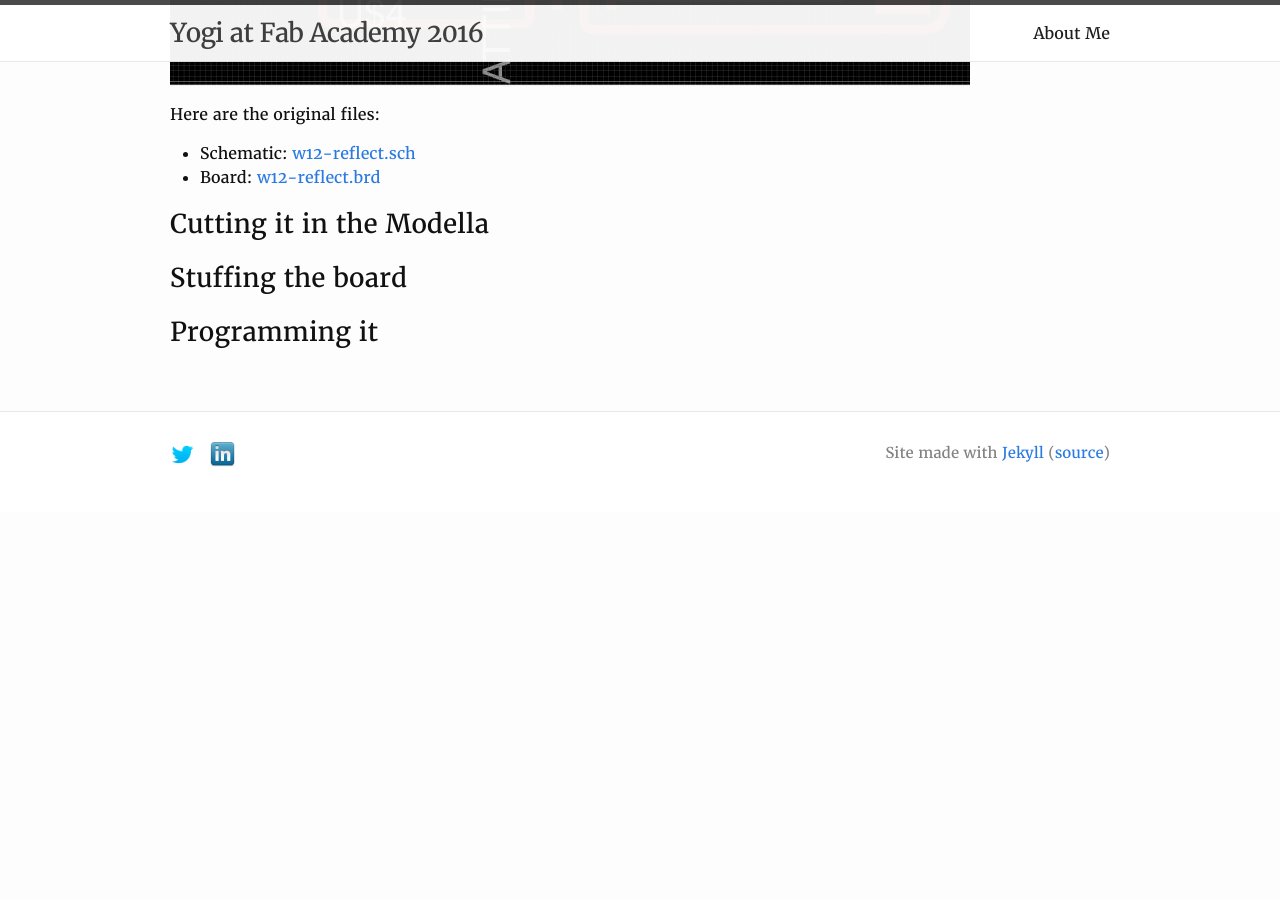
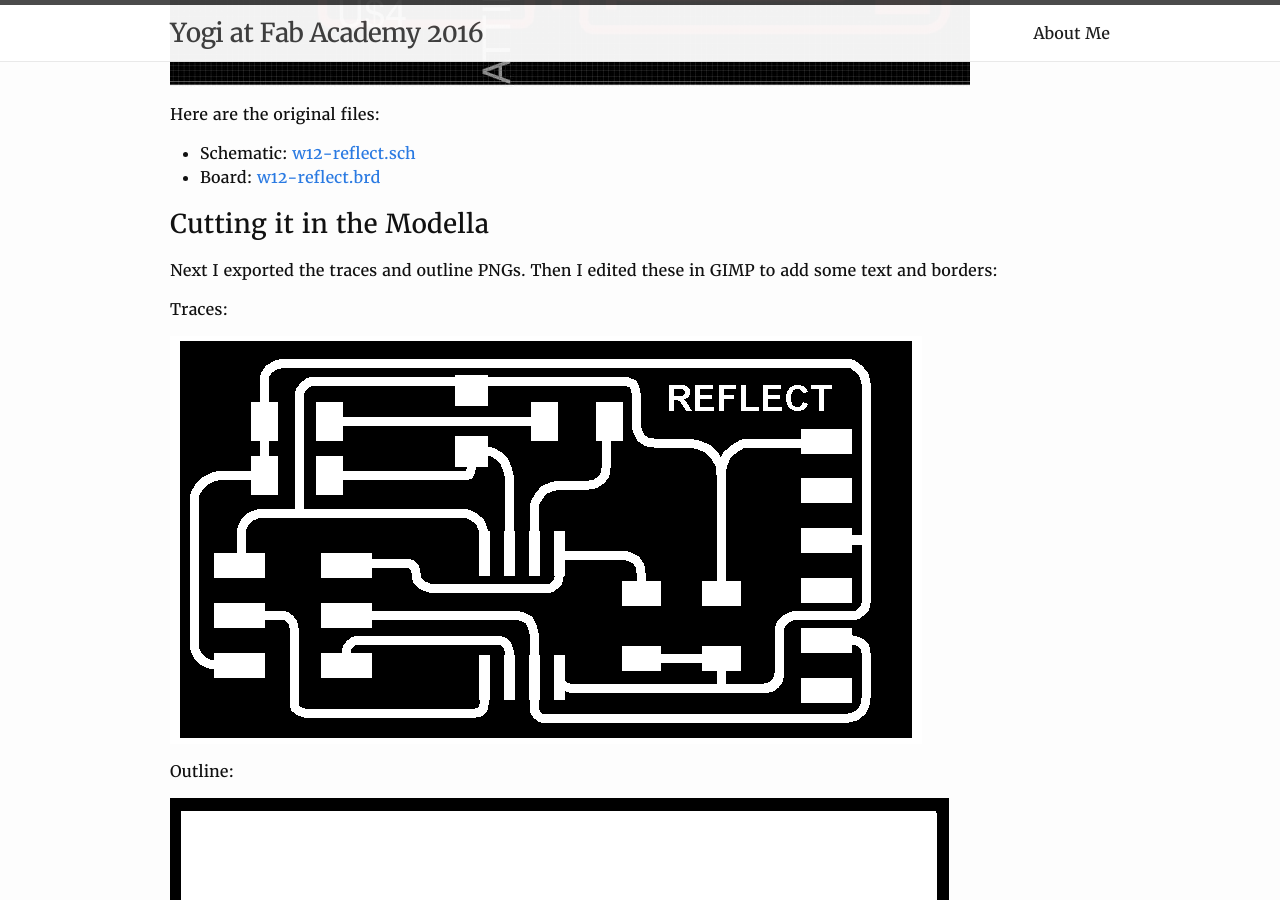
Before and after one commit to yogi/fabacademy2016, a Jekyll site: the page built from w12-input.md, in a window 1280 px wide and 900 px high, scrolled down 3196 px. Built offline with Jekyll 4.4.1, drawn with Linux system fonts in a browser that asks for light colours; before the commit the page ends 3708 px from its top, so only the background shows below that.

Commit message:
traces and outline png

```diff
--- a/w12-input.md
+++ b/w12-input.md
@@ -67,6 +67,17 @@ Here are the original files:
 
 ### Cutting it in the Modella
 
+Next I exported the traces and outline PNGs. Then I edited these in GIMP to add some text and borders:
+
+Traces:
+
+<img src="files/w12-reflect-traces.png"/>
+
+Outline:
+
+<img src="files/w12-reflect-outline.png"/>
+
+
 ### Stuffing the board
 
 ### Programming it
```
Also changed, not shown: w6-edesign.md (+1 -0 lines), files/w12-reflect-outline.png (added), files/w12-reflect-traces.png (added), 1 other file.
